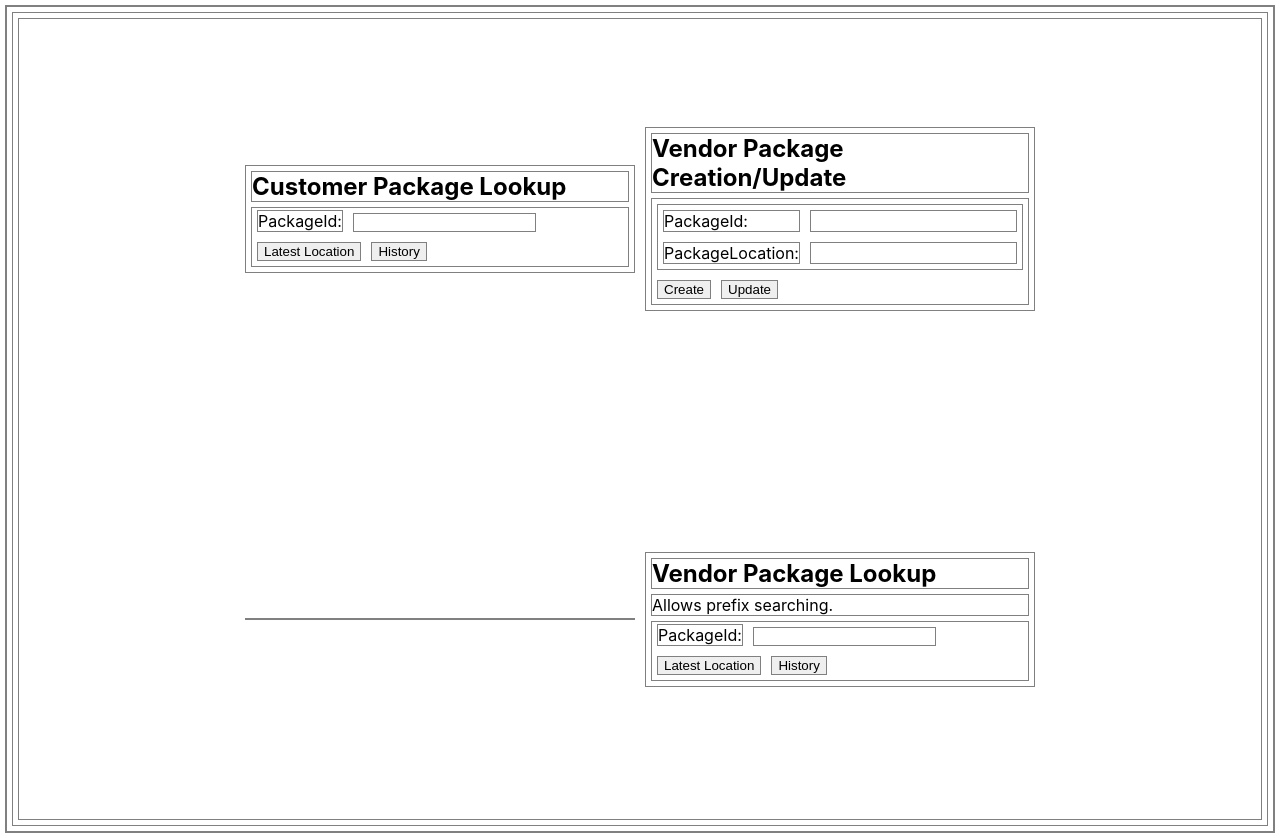
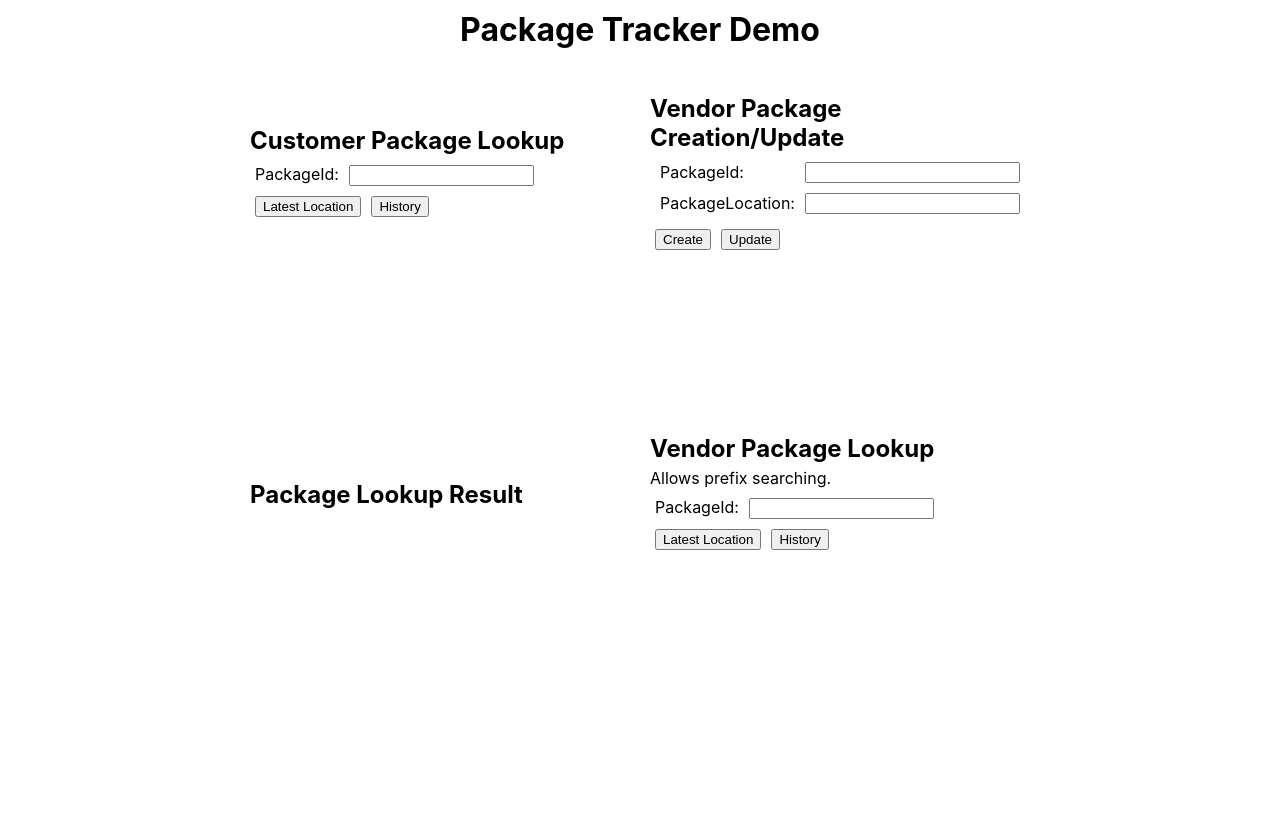
Before and after one commit to georgecma/package-tracker-demo, a React (Create React App) app in the folder not_ups/: page / in a window 1280 px wide. After the commit the page ends 800 px from the top, so only its background shows below. Built offline with nearby package versions, Linux system fonts and the light colour scheme.

Commit message:
Added visual updates to make it neater looking

```diff
--- a/not_ups/package.json
+++ b/not_ups/package.json
@@ -36,6 +36,5 @@
       "last 1 firefox version",
       "last 1 safari version"
     ]
-  },
-  "proxy": "http://localhost:8080"
+  }
 }
--- a/not_ups/src/App.css
+++ b/not_ups/src/App.css
@@ -1,37 +1,16 @@
-.App {
+* {
+  /** border: 0.5px solid grey; */
+  margin: 5px;
+}
+
+.title {
+  text-align: center;
+}
+
+.grid {
   display: grid;
-  grid-template-rows: 50vh 50vh;
+  grid-template-rows: 30vh 50vh;
   grid-template-columns: 50vh 50vh;
   justify-content: center;
   align-items: center;
 }
-
-* {
-  border: 0.5px solid grey;
-  margin: 5px;
-}
-
-.App-logo {
-  height: 40vmin;
-  pointer-events: none;
-}
-
-@media (prefers-reduced-motion: no-preference) {
-  .App-logo {
-    animation: App-logo-spin infinite 20s linear;
-  }
-}
-
-.App-link {
-  color: #61dafb;
-}
-
-@keyframes App-logo-spin {
-  from {
-    transform: rotate(0deg);
-  }
-
-  to {
-    transform: rotate(360deg);
-  }
-}
--- a/not_ups/src/App.js
+++ b/not_ups/src/App.js
@@ -10,10 +10,13 @@ function App() {
   const [displayData, setDisplayData] = useState('');
   return (
     <div className="App">
-      <CustomerLookupForm dataCallback={setDisplayData} />
-      <VendorEditForm dataCallback={setDisplayData} />
-      <DisplayForm displayData={displayData} />
-      <VendorLookupForm dataCallback={setDisplayData} />
+      <h1 className='title'>Package Tracker Demo</h1>
+      <div className='grid'>
+        <CustomerLookupForm dataCallback={setDisplayData} />
+        <VendorEditForm dataCallback={setDisplayData} />
+        <DisplayForm displayData={displayData} />
+        <VendorLookupForm dataCallback={setDisplayData} />
+      </div>
     </div >
   );
 }
--- a/not_ups/src/components/DisplayForm/index.js
+++ b/not_ups/src/components/DisplayForm/index.js
@@ -21,6 +21,7 @@ export const DisplayForm = (props) => {
     try {
         const displayDict = unpack(props.displayData)
         return <div>
+            <h2>Package Lookup Result</h2>
             {Object.entries(displayDict).map(([packageId, locationArr]) => {
                 return (
                     <>
@@ -37,8 +38,11 @@ export const DisplayForm = (props) => {
             })}
         </div>
     } catch (err) {
-        console.log('Unable to parse result')
+        return <div>
+            <h2>Package Lookup Result</h2>
+            <div>Unable to parse result.</div>
+        </div>
     }
 
-    return <div>test2</div>
+
 }
--- a/not_ups/src/setupProxy.js
+++ b/not_ups/src/setupProxy.js
@@ -1,6 +1,6 @@
 const { createProxyMiddleware } = require('http-proxy-middleware');
 
-module.exports = function(app) {
+module.exports = function (app) {
     app.use(
         '/api/',
         createProxyMiddleware({
```
Also changed, not shown: not_ups/src/components/DisplayPackageDiv/index.js (deleted, +0 -46 lines).
